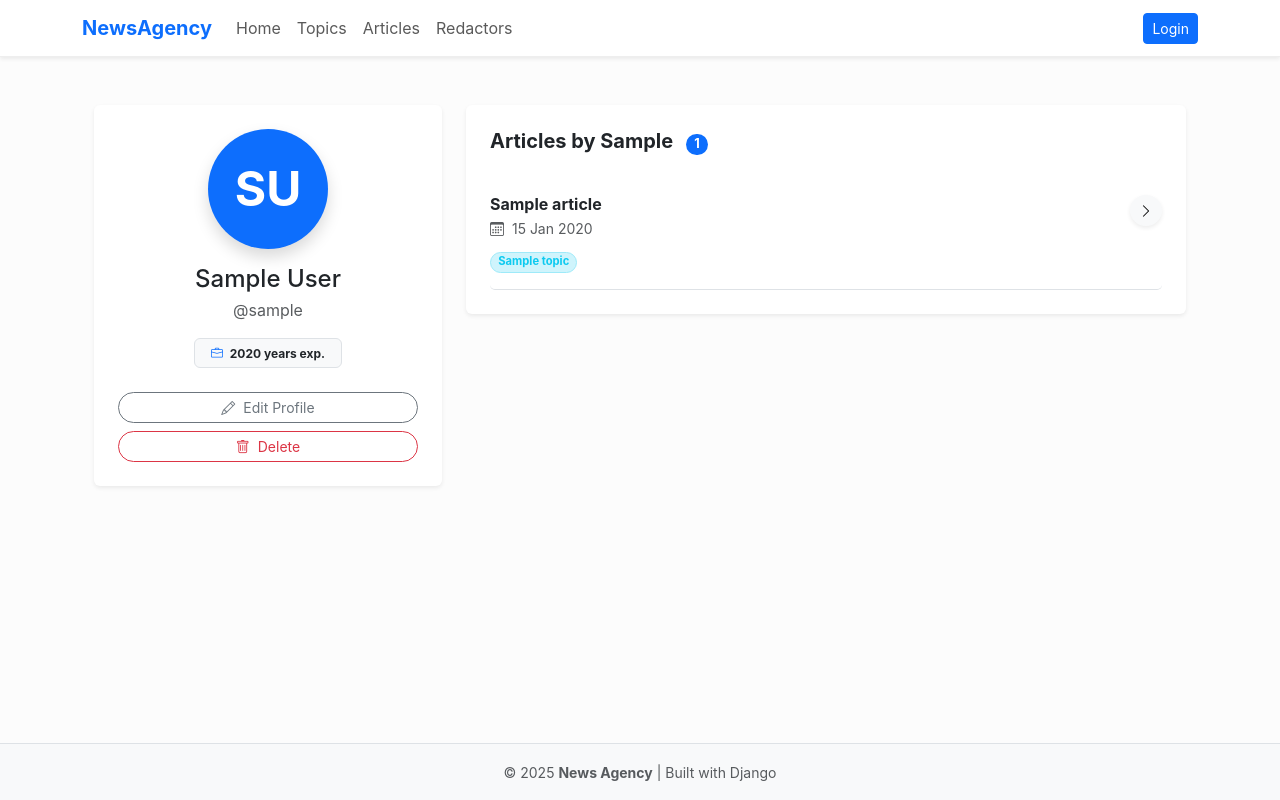
After one commit to vadym-zahrebelnyi/news-agency, a Django app: page /redactors/1/ in a window 1280 px wide. The commit adds this page. Run offline with Django 4.2, Linux system fonts and the light colour scheme; tables that the repository leaves empty hold one stand-in row (values such as "Sample post").

Commit message:
feat: implement redactor-detail view and template

```diff
--- a/newspaper/models.py
+++ b/newspaper/models.py
@@ -2,6 +2,8 @@ from django.conf import settings
 from django.contrib.auth.models import AbstractUser
 from django.db import models
 from django.db.models import Index
+from django.urls import reverse
+
 
 class Topic(models.Model):
     name = models.CharField(max_length=255, unique=True)
@@ -24,6 +26,9 @@ class Redactor(AbstractUser):
     class Meta:
         verbose_name = "redactor"
         verbose_name_plural = "redactors"
+
+    def get_absolute_url(self):
+        return reverse("newspaper:redactor-detail", kwargs={"pk": self.pk})
 
     def __str__(self):
         return f"{self.username} ({self.first_name} {self.last_name})"
--- a/newspaper/urls.py
+++ b/newspaper/urls.py
@@ -1,19 +1,27 @@
 from django.urls import path
 from .views import (
     IndexView,
+
     TopicListView,
     TopicCreateView,
     TopicUpdateView,
     TopicDeleteView,
+
+    RedactorListView,
+    RedactorDetailView,
 )
 
 
 urlpatterns = [
     path("", IndexView.as_view(), name="index"),
+
     path("topics/", TopicListView.as_view(), name="topic-list"),
     path("topics/create/", TopicCreateView.as_view(), name="topic-create"),
     path("topics/<int:pk>/update/", TopicUpdateView.as_view(), name="topic-update"),
     path("topics/<int:pk>/delete/", TopicDeleteView.as_view(), name="topic-delete"),
+
+    path("redactors/", RedactorListView.as_view(), name="redactor-list"),
+    path("redactors/<int:pk>/", RedactorDetailView.as_view(), name="redactor-detail"),
 ]
 
 app_name = "newspaper"
--- a/newspaper/views.py
+++ b/newspaper/views.py
@@ -5,7 +5,8 @@ from django.urls import reverse_lazy
 from .models import Topic, Redactor, Article
 
 from .forms import (
-    TopicSearchForm
+    TopicSearchForm,
+    RedactorSearchForm
 )
 
 
@@ -74,3 +75,27 @@ class TopicUpdateView(generic.UpdateView):
 class TopicDeleteView(generic.DeleteView):
     model = Topic
     success_url = reverse_lazy("newspaper:topic-list")
+
+
+class RedactorListView(generic.ListView):
+    model = Redactor
+    paginate_by = 5
+
+
+    def get_queryset(self):
+        queryset = Redactor.objects.all()
+        username = self.request.GET.get("username")
+        if username:
+            return queryset.filter(username__icontains=username)
+        return queryset.order_by("username")
+
+    def get_context_data(self, **kwargs):
+        context = super().get_context_data(**kwargs)
+        username = self.request.GET.get("username", "")
+        context["search_form"] = RedactorSearchForm(initial={"username": username})
+        return context
+
+
+class RedactorDetailView(generic.DetailView):
+    model = Redactor
+    queryset = Redactor.objects.prefetch_related("articles__topics")
--- a/templates/includes/navbar.html
+++ b/templates/includes/navbar.html
@@ -14,11 +14,13 @@
           <a class="nav-link" href="{% url 'newspaper:topic-list' %}">Topics</a>
         </li>
         <li class="nav-item"><a class="nav-link" href="#">Articles</a></li>
-        <li class="nav-item"><a class="nav-link" href="#">Redactors</a></li>
+        <li class="nav-item">
+          <a class="nav-link" href="{% url 'newspaper:redactor-list' %}">Redactors</a>
+        </li>
       </ul>
       <div class="navbar-nav">
         {% if user.is_authenticated %}
-          <span class="navbar-text me-3">User: <strong>{{ user.username }}</strong></span>
+          <span class="navbar-text me-3">User: <a href="{{ user.get_absolute_url }}"><strong>{{ user.username }}</strong></a></span>
           <form action="#" method="post" class="d-inline">
             {% csrf_token %}
             <button type="submit" class="btn btn-outline-danger btn-sm">Logout</button>
--- /dev/null
+++ b/templates/newspaper/redactor_detail.html
@@ -0,0 +1,80 @@
+{% extends "base.html" %}
+
+{% block content %}
+<div class="container py-4">
+  <div class="row">
+    <div class="col-md-4 mb-4">
+      <div class="card shadow-sm border-0 text-center p-4">
+        <div class="bg-primary text-white rounded-circle d-flex align-items-center justify-content-center mx-auto mb-3 shadow"
+             style="width: 120px; height: 120px; font-size: 3rem; font-weight: bold;">
+          {% if redactor.first_name and redactor.last_name %}
+            {{ redactor.first_name|slice:":1"|upper }}{{ redactor.last_name|slice:":1"|upper }}
+          {% else %}
+            {{ redactor.username|slice:":2"|upper }}
+          {% endif %}
+        </div>
+
+        <h2 class="h4 mb-1">{{ redactor.first_name }} {{ redactor.last_name|default:"" }}</h2>
+        <p class="text-muted mb-3">@{{ redactor.username }}</p>
+
+        <div class="d-flex justify-content-center gap-2 mb-4">
+          <span class="badge bg-light text-dark border px-3 py-2">
+            <i class="bi bi-briefcase me-1 text-primary"></i> {{ redactor.years_of_experience }} years exp.
+          </span>
+        </div>
+
+        <div class="d-grid gap-2">
+          <a href="#" class="btn btn-outline-secondary btn-sm rounded-pill">
+            <i class="bi bi-pencil me-1"></i> Edit Profile
+          </a>
+          <a href="#" class="btn btn-outline-danger btn-sm rounded-pill">
+            <i class="bi bi-trash me-1"></i> Delete
+          </a>
+        </div>
+      </div>
+    </div>
+
+    <div class="col-md-8">
+      <div class="card shadow-sm border-0 p-4">
+        <h3 class="h5 mb-4 fw-bold text-dark">
+          Articles by {{ redactor.first_name|default:redactor.username }}
+          <span class="badge bg-primary rounded-pill ms-2" style="font-size: 0.8rem;">{{ redactor.articles.count }}</span>
+        </h3>
+
+        <div class="list-group list-group-flush">
+          {% for article in redactor.articles.all %}
+            <div class="list-group-item px-0 py-3 border-bottom">
+              <div class="d-flex justify-content-between align-items-start">
+                <div>
+                  <h6 class="mb-1 fw-bold">
+                    <a href="#" class="text-decoration-none text-dark">
+                      {{ article.title }}
+                    </a>
+                  </h6>
+                  <p class="small text-muted mb-2">
+                    <i class="bi bi-calendar3 me-1"></i> {{ article.published_date|date:"d M Y" }}
+                  </p>
+                  <div>
+                    {% for topic in article.topics.all %}
+                      <span class="badge bg-info-subtle text-info border border-info-subtle rounded-pill" style="font-size: 0.7rem;">
+                        {{ topic.name }}
+                      </span>
+                    {% endfor %}
+                  </div>
+                </div>
+                <a href="" class="btn btn-sm btn-light rounded-circle shadow-sm">
+                  <i class="bi bi-chevron-right"></i>
+                </a>
+              </div>
+            </div>
+          {% empty %}
+            <div class="text-center py-5">
+              <p class="text-muted italic">This redactor hasn't published any articles yet.</p>
+            </div>
+          {% endfor %}
+        </div>
+      </div>
+    </div>
+  </div>
+</div>
+{% endblock %}
--- a/templates/newspaper/redactor_list.html
+++ b/templates/newspaper/redactor_list.html
@@ -3,7 +3,7 @@
 {% block content %}
   <div class="d-flex justify-content-between align-items-center mb-4">
     <h1 class="h3 text-dark fw-bold">Redactors</h1>
-    <a href="{% url 'newspaper:redactor-create' %}" class="btn btn-primary btn-sm px-3 shadow-sm">
+    <a href="#" class="btn btn-primary btn-sm px-3 shadow-sm">
       <i class="bi bi-person-plus"></i> Add Redactor
     </a>
   </div>
@@ -64,7 +64,7 @@
                 </span>
               </td>
               <td class="text-end pe-4">
-                <a href="#"
+                <a href="{{ redactor.get_absolute_url }}"
                    class="btn btn-sm btn-outline-primary px-3 rounded-pill">
                    <i class="bi bi-eye pe-1"></i> View
                 </a>
```
Also changed, not shown: newspaper/forms.py (+10 -0 lines).
